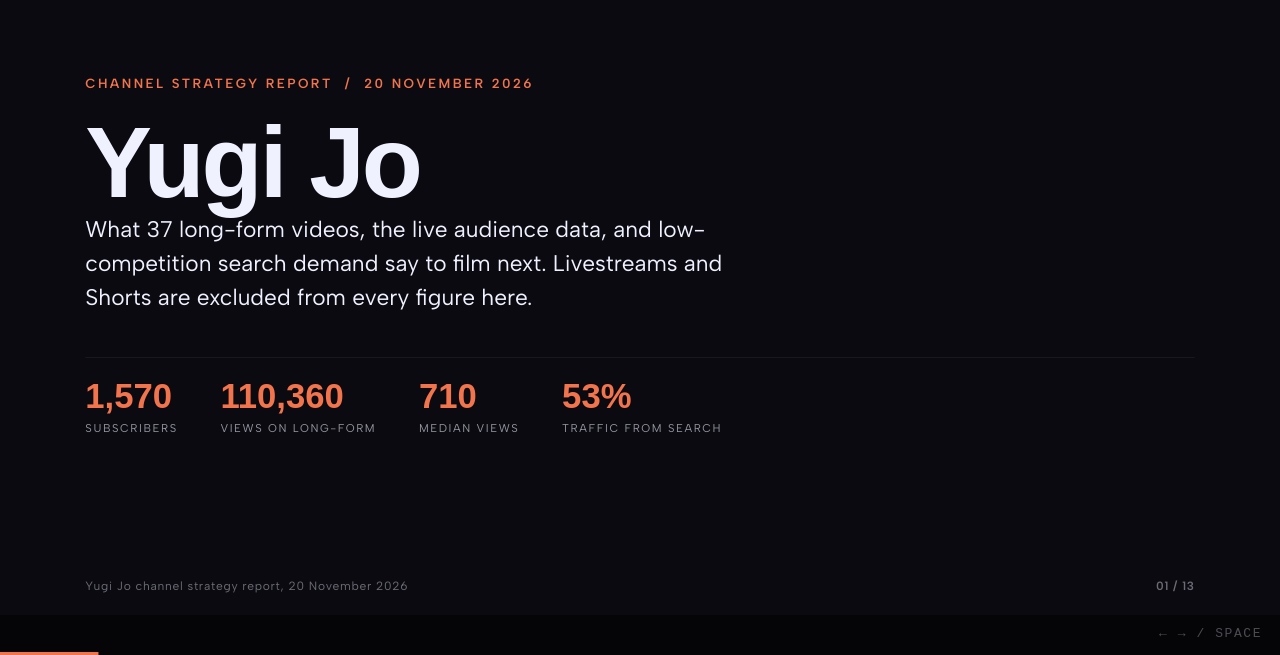
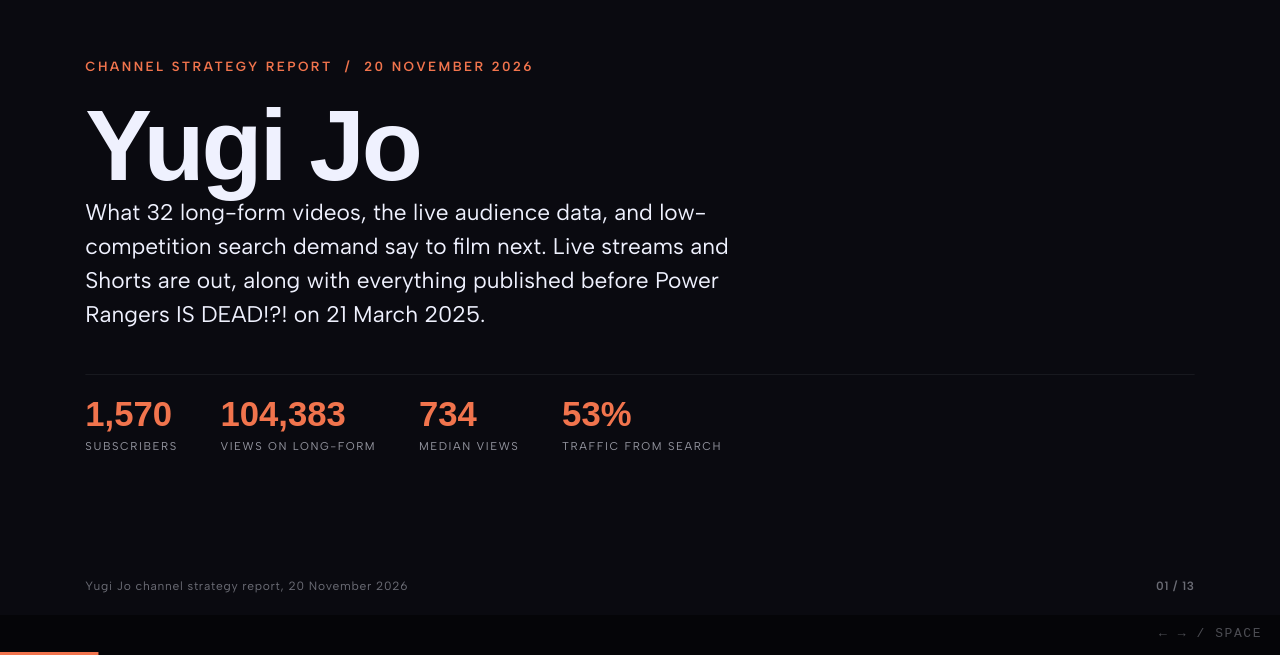
Before and after one commit to Yugi-Jo/yugi-jo-strategy-deck, a plain HTML site: page index.html in a window 1280 px wide. Shown: the part 145-800 px from the top of the page. Drawn offline with Linux system fonts and the light colour scheme; a web font is replaced by a local one.

Commit message:
New analysis basis: drop everything before Power Rangers IS DEAD!?!
Standing rule from Joel. The counted set is now public long-form over three minutes,
published on or after 21 March 2025, with live streams, Shorts and unlisted or private
uploads all excluded.

That removes five more videos: the four 2024 Master Duel deck profiles and Evolving...
from January 2025. Count 37 to 32, median 710 to 734. Zombie World LOCKDOWN leaves the
top six and Ben 10 Created The Coolest Alien enters it. Sonic's multiple is 85.7x against
the new median. Category, length and before/after figures all recomputed.

```diff
--- a/index.html
+++ b/index.html
@@ -4,7 +4,7 @@
 <meta charset="utf-8">
 <meta name="viewport" content="width=device-width, initial-scale=1">
 <title>Yugi Jo: Channel Strategy Report</title>
-<meta name="description" content="What 37 long-form videos, live audience data and low-competition search demand say to film next. Livestreams and Shorts excluded throughout.">
+<meta name="description" content="What 32 long-form videos, live audience data and low-competition search demand say to film next. Live streams, Shorts, and anything before 21 March 2025 excluded.">
 <link rel="preconnect" href="https://fonts.googleapis.com">
 <link rel="preconnect" href="https://fonts.gstatic.com" crossorigin>
 <link href="https://fonts.googleapis.com/css2?family=Unbounded:wght@400;600;800&family=Albert+Sans:ital,wght@0,400;0,500;0,600;0,700;1,400&display=swap" rel="stylesheet">
@@ -164,12 +164,13 @@ const SLIDES = [
 `<section class="slide cover">
   <div class="r kicker">Channel strategy report &nbsp;/&nbsp; 20 November 2026</div>
   <h1 class="r">Yugi Jo</h1>
-  <div class="r lede">What 37 long-form videos, the live audience data, and low-competition search
-  demand say to film next. Livestreams and Shorts are excluded from every figure here.</div>
+  <div class="r lede">What 32 long-form videos, the live audience data, and low-competition search
+  demand say to film next. Live streams and Shorts are out, along with everything published before
+  Power Rangers IS DEAD!?! on 21 March 2025.</div>
   <div class="r strip">
     <div><div class="v">1,570</div><div class="l">Subscribers</div></div>
-    <div><div class="v">110,360</div><div class="l">Views on long-form</div></div>
-    <div><div class="v">710</div><div class="l">Median views</div></div>
+    <div><div class="v">104,383</div><div class="l">Views on long-form</div></div>
+    <div><div class="v">734</div><div class="l">Median views</div></div>
     <div><div class="v">53%</div><div class="l">Traffic from search</div></div>
   </div>
 </section>`,
@@ -198,15 +199,15 @@ const SLIDES = [
     <div class="row"><div class="k">BEN 10 Is A Kamen Rider!</div>
       <div class="track"><div class="bar"><div class="fill" style="width:5.5%"></div></div></div>
       <div class="v">3,452</div></div>
-    <div class="row"><div class="k">Zombie World LOCKDOWN (2024)</div>
-      <div class="track"><div class="bar"><div class="fill" style="width:4.8%"></div></div></div>
-      <div class="v">3,045</div></div>
     <div class="row"><div class="k">Dungeon Crawler Carl TV show</div>
       <div class="track"><div class="bar"><div class="fill" style="width:3.4%"></div></div></div>
       <div class="v">2,118</div></div>
+    <div class="row"><div class="k">Ben 10 Created The Coolest Alien</div>
+      <div class="track"><div class="bar"><div class="fill" style="width:3.2%"></div></div></div>
+      <div class="v">2,039</div></div>
   </div>
   <div class="r callout">
-    <div class="big">648 &lt; 691</div>
+    <div class="big">648 &lt; 757</div>
     <div class="t">Median views after Sonic against median views before it. The spike bought
     subscribers. It did not lift the floor.</div>
   </div>
@@ -295,13 +296,13 @@ const SLIDES = [
       <div class="track"><div class="bar"><div class="fill" style="width:51.5%"></div></div></div>
       <div class="v">20.6%</div></div>
     <div class="row"><div class="k">Pop culture commentary</div>
-      <div class="track"><div class="bar"><div class="fill" style="width:43.3%"></div></div></div>
-      <div class="v">17.3%</div></div>
+      <div class="track"><div class="bar"><div class="fill" style="width:47.2%"></div></div></div>
+      <div class="v">18.9%</div></div>
   </div>
   <div class="r callout">
     <div class="big">8,833</div>
     <div class="t">Average views on a nostalgia retrospective, against 880 for anime analysis.
-    Twelve of the thirty-seven videos are anime analysis.</div>
+    Twelve of the thirty-two videos are anime analysis.</div>
   </div>
 </section>`,
 
@@ -309,19 +310,19 @@ const SLIDES = [
   <div class="r kicker">Finding 05 &nbsp;/&nbsp; Length at home</div>
   <h2 class="r">Retention levels off after ten minutes.</h2>
   <div class="r cols" style="height:420px">
-    <div class="col"><div class="cv">26.4%</div><div class="cb" style="height:76%"></div>
-      <div class="cl">Under 10 min<b>12 videos</b></div></div>
-    <div class="col"><div class="cv">20.5%</div><div class="cb" style="height:59%"></div>
-      <div class="cl">10 to 20 min<b>19 videos</b></div></div>
-    <div class="col"><div class="cv">18.1%</div><div class="cb" style="height:52.1%"></div>
-      <div class="cl">20 to 40 min<b>5 videos</b></div></div>
-    <div class="col"><div class="cv">19.2%</div><div class="cb" style="height:55.3%"></div>
+    <div class="col"><div class="cv">27.5%</div><div class="cb" style="height:76%"></div>
+      <div class="cl">Under 10 min<b>11 videos</b></div></div>
+    <div class="col"><div class="cv">21.1%</div><div class="cb" style="height:58.3%"></div>
+      <div class="cl">10 to 20 min<b>17 videos</b></div></div>
+    <div class="col"><div class="cv">19.0%</div><div class="cb" style="height:52.5%"></div>
+      <div class="cl">20 to 40 min<b>3 videos</b></div></div>
+    <div class="col"><div class="cv">19.2%</div><div class="cb" style="height:53.1%"></div>
       <div class="cl">Over 40 min<b>1 video</b></div></div>
   </div>
   <div class="r callout">
     <div class="big">19.2%</div>
-    <div class="t">Your one video over forty minutes. The twenty-to-forty band sits at 18.1% and
-    ten-to-twenty at 20.5%, so past ten minutes the length stops being the thing that decides this.</div>
+    <div class="t">Your one video over forty minutes. The twenty-to-forty band sits at 19.0% and
+    ten-to-twenty at 21.1%, so past ten minutes the length stops being the thing that decides this.</div>
   </div>
 </section>`,
 
@@ -371,11 +372,11 @@ const SLIDES = [
 
 `<section class="slide">
   <div class="r kicker">Finding 07 &nbsp;/&nbsp; Search demand</div>
-  <h2 class="r">The middle video gets 710 views. This lane gets 4,285 searches a month.</h2>
+  <h2 class="r">The middle video gets 734 views. This lane gets 4,285 searches a month.</h2>
   <div class="r chart" style="margin-top:var(--s4);flex:none">
     <div class="row"><div class="k">Your median video</div>
-      <div class="track"><div class="bar"><div class="fill" style="width:16.6%"></div></div></div>
-      <div class="v">710</div></div>
+      <div class="track"><div class="bar"><div class="fill" style="width:17.1%"></div></div></div>
+      <div class="v">734</div></div>
     <div class="row hot"><div class="k">"forgotten cartoons"</div>
       <div class="track"><div class="bar"><div class="fill hot" style="width:100%"></div></div></div>
       <div class="v">4,285</div></div>
@@ -413,15 +414,15 @@ const SLIDES = [
       <td>141,980<small>Who's The Dumbest Character?</small></td><td class="win">29.3x</td></tr>
     <tr><td class="k">47Cartoonguy</td><td>10,700</td><td>2,424</td>
       <td>164,905<small>Funtastic Legacy of Hanna-Barbera</small></td><td class="win">68.0x</td></tr>
-    <tr class="hi"><td class="k">Yugi Jo</td><td>1,570</td><td>710</td>
-      <td>62,889<small>Sonic Underground ending</small></td><td class="win">88.6x</td></tr>
+    <tr class="hi"><td class="k">Yugi Jo</td><td>1,570</td><td>734</td>
+      <td>62,889<small>Sonic Underground ending</small></td><td class="win">85.7x</td></tr>
   </table>
   <div class="r small" style="margin-top:var(--s5)">These four are the peer set that survives
   scrutiny: still publishing, and working the same cartoon-nostalgia lane at three to seven times
   this channel's size. An 893,000-subscriber channel this report used to lean on is not in it.</div>
   <div class="r callout">
-    <div class="big">88.6x</div>
-    <div class="t">Your Sonic Underground video, measured against your own 710-view median. It
+    <div class="big">85.7x</div>
+    <div class="t">Your Sonic Underground video, measured against your own 734-view median. It
     outran three of the four peers. The difference is that they land a second one.</div>
   </div>
 </section>`,
@@ -457,9 +458,9 @@ const SLIDES = [
 
 `<section class="slide statement">
   <div class="r kicker">Where this lands</div>
-  <h2 class="r">Six times the median, on purpose, instead of one Sonic by accident.</h2>
+  <h2 class="r">Five times the median, on purpose, instead of one Sonic by accident.</h2>
   <div class="r rule"></div>
-  <div class="r lede">The honest size of it: the difference between 710 views and roughly 4,000,
+  <div class="r lede">The honest size of it: the difference between 734 views and roughly 4,000,
   every time, in the lane with the lowest competition measured on the channel. Pick a specific
   unclaimed cartoon with a real angle. Check it against the posted list and verify the search
   demand. Then write it to the voice rules and package it hard.</div>
```
